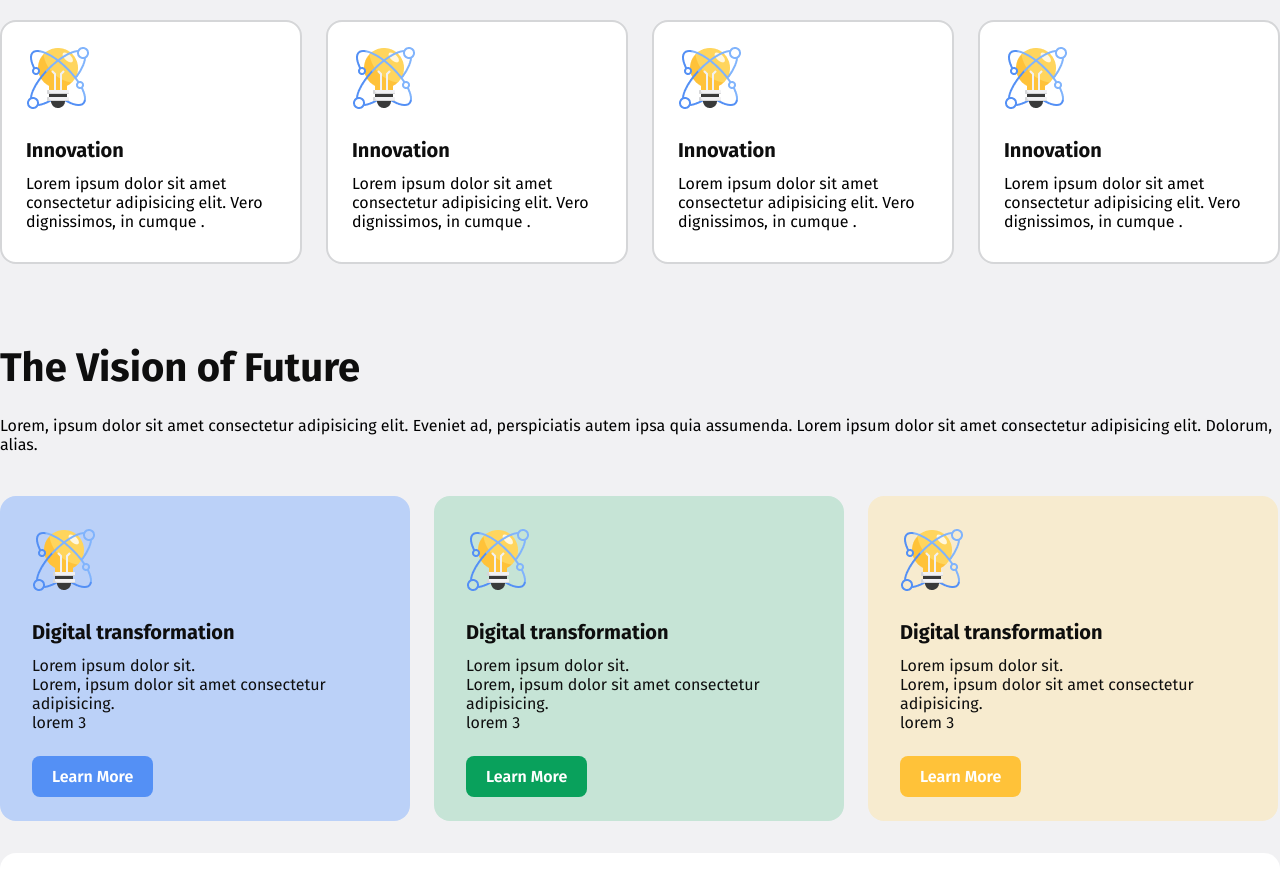
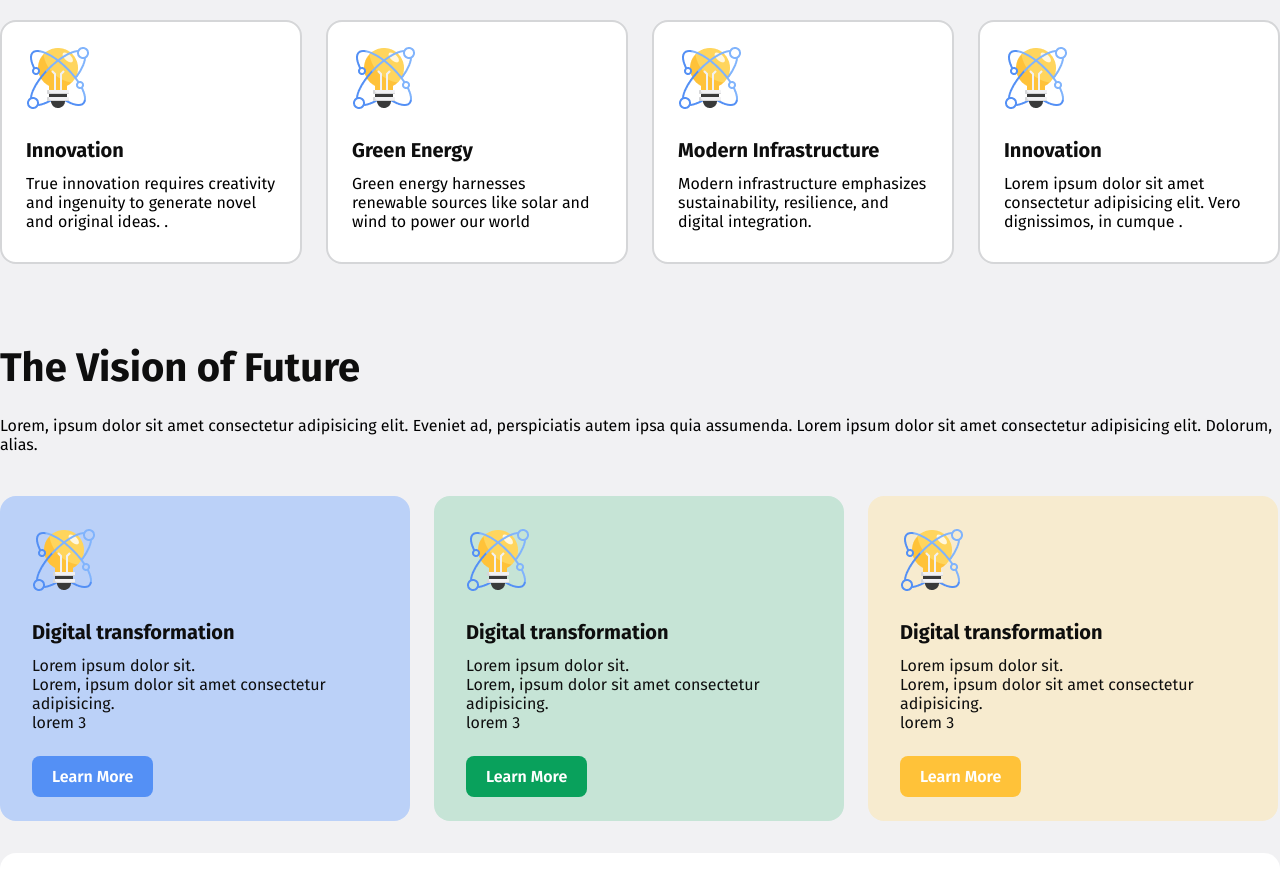
Before and after one commit to Saniat-Haque/assignment1, a plain HTML site: page Code/index.html in a window 1280 px wide. Shown: the part 800-1670 px from the top of the page. Drawn offline with Linux system fonts and the light colour scheme.

Commit message:
second commit

```diff
--- a/Code/index.html
+++ b/Code/index.html
@@ -39,17 +39,17 @@
                 <div class="cardcontent">
                     <img src="../assets/card-icon.png" alt="">
                     <h2>Innovation</h2>
-                    <p>Lorem ipsum dolor sit amet consectetur adipisicing elit. Vero dignissimos, in cumque .</p>
+                    <p>True innovation requires creativity and ingenuity to generate novel and original ideas. .</p>
                 </div>
                 <div class="cardcontent">
                     <img src="../assets/card-icon.png" alt="">
-                    <h2>Innovation</h2>
-                    <p>Lorem ipsum dolor sit amet consectetur adipisicing elit. Vero dignissimos, in cumque .</p>
+                    <h2>Green Energy</h2>
+                    <p>Green energy harnesses renewable sources like solar and wind to power our world</p>
                 </div>
                 <div class="cardcontent">
                     <img src="../assets/card-icon.png" alt="">
-                    <h2>Innovation</h2>
-                    <p>Lorem ipsum dolor sit amet consectetur adipisicing elit. Vero dignissimos, in cumque .</p>
+                    <h2>Modern Infrastructure</h2>
+                    <p>Modern infrastructure emphasizes sustainability, resilience, and digital integration.</p>
                 </div>
                 <div class="cardcontent">
                     <img src="../assets/card-icon.png" alt="">
```
Also changed, not shown: 1 other file.
